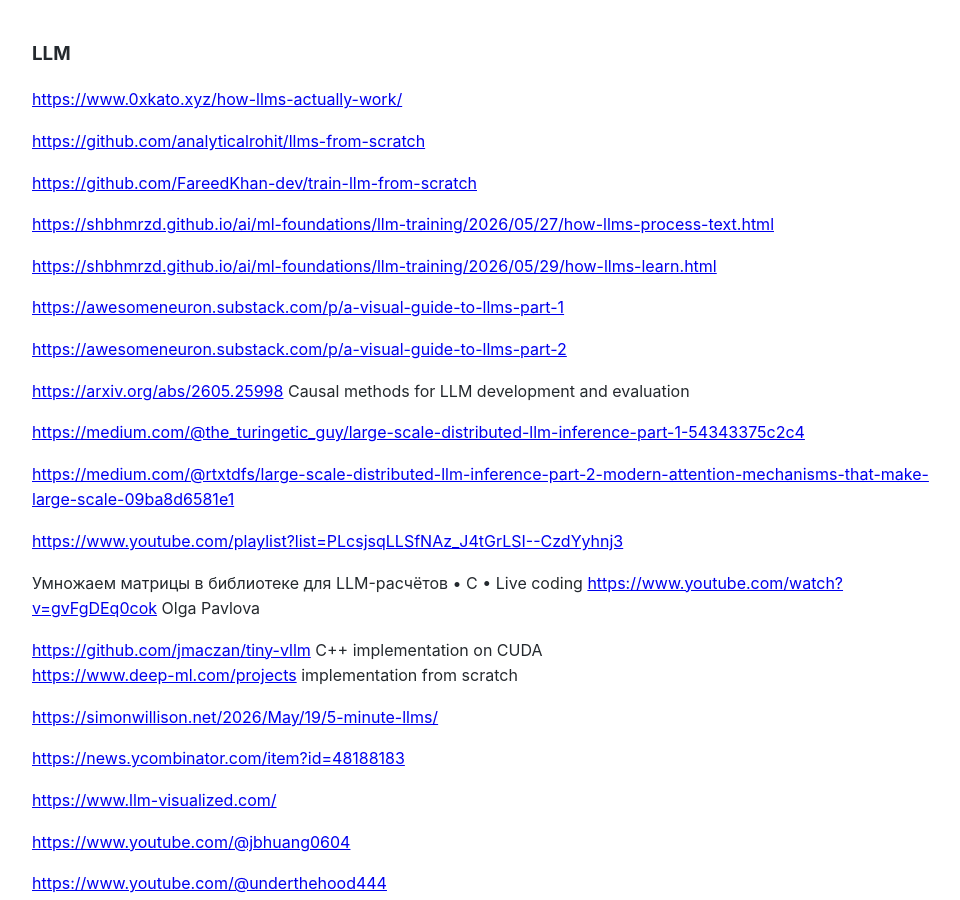
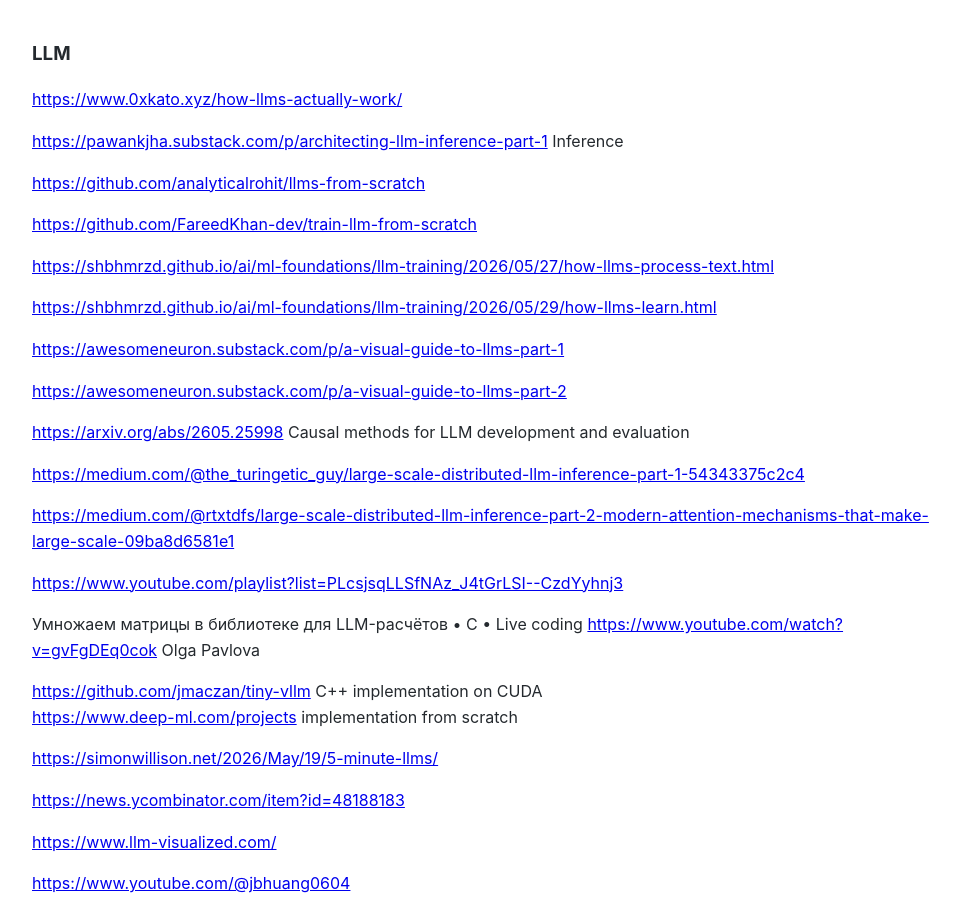
Before and after one commit to Michael-Lubinsky/michael-lubinsky.github.com, a Jekyll site: the page built from ml/llm.md, in a window 1280 px wide and 900 px high. Shown: the whole window, without its empty margins (158-1118 px from the left). Built offline with Jekyll 4.4.1, drawn with Linux system fonts in a browser that asks for light colours; our own code applies the rules of GitHub Pages for plain Markdown files.

Commit message:
Update llm.md

```diff
--- a/ml/llm.md
+++ b/ml/llm.md
@@ -1,6 +1,8 @@
 ### LLM
 
 <https://www.0xkato.xyz/how-llms-actually-work/>
+
+<https://pawankjha.substack.com/p/architecting-llm-inference-part-1> Inference
 
 <https://github.com/analyticalrohit/llms-from-scratch>
 
```
